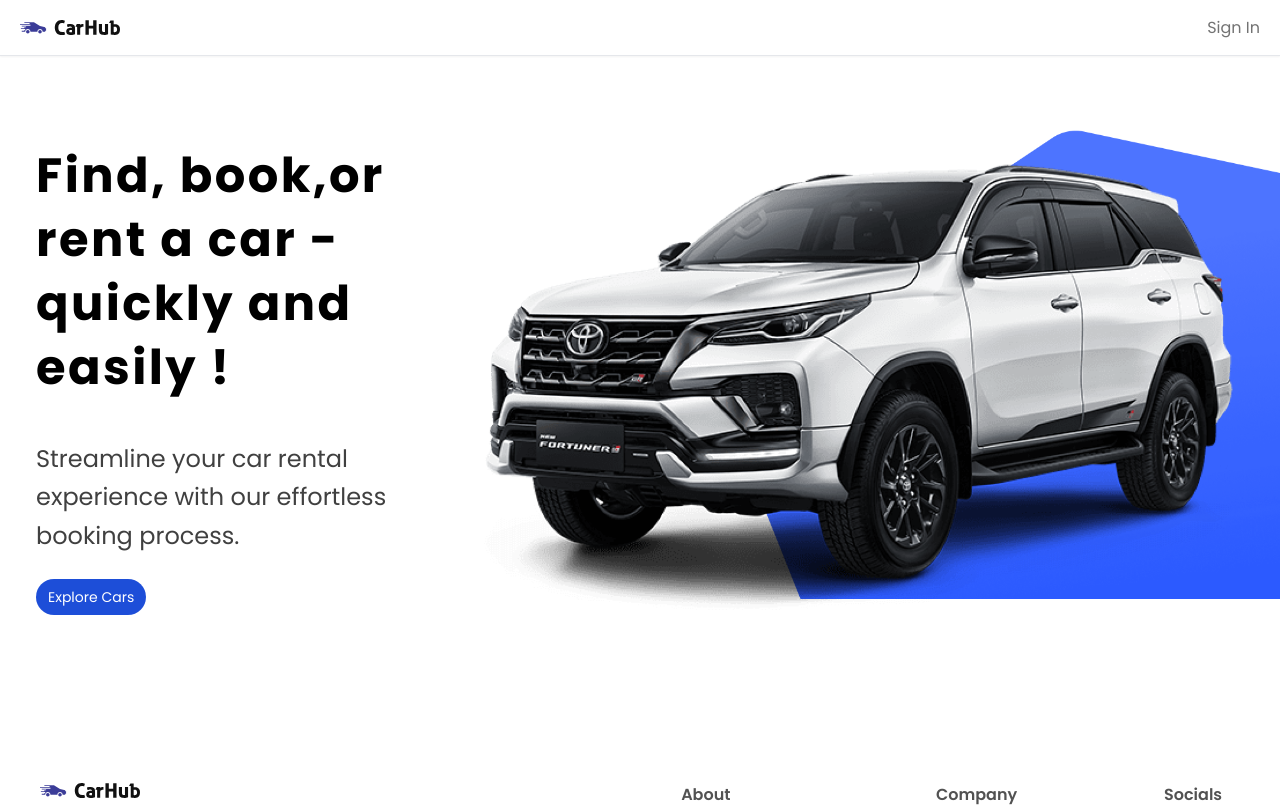
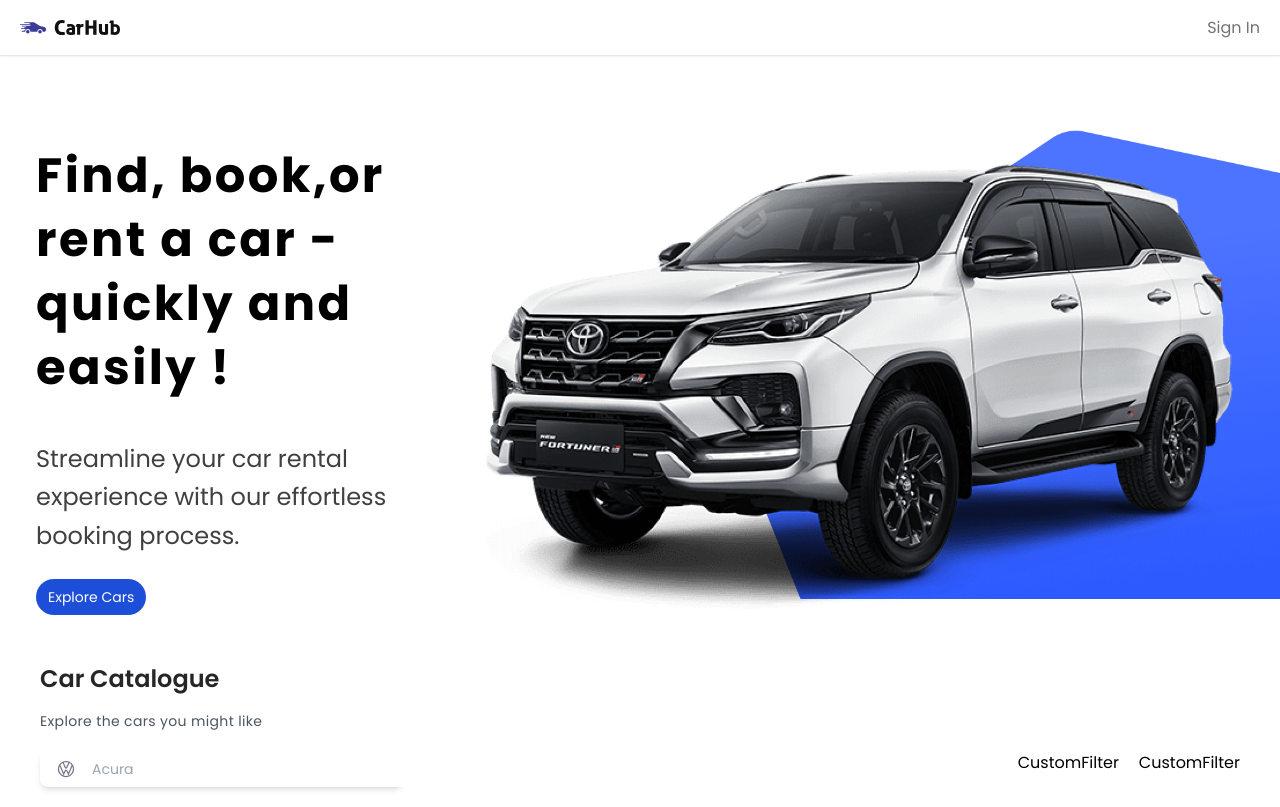
Before and after one commit to HtetWaiYan7191/nextjs-car-rental, a Next.js app: page / in a window 1280 px wide. Shown: the top 807 px of the page. Built offline with nearby package versions, Linux system fonts and the light colour scheme.

Commit message:
Implement manufacturers array

```diff
--- a/app/page.tsx
+++ b/app/page.tsx
@@ -1,10 +1,12 @@
 import Image from 'next/image'
 import { Hero } from '@/components'
+import CarCatalogue from '@/components/CarCatalogue'
 
 export default function Home() {
   return (
     <main className="oveflow-hidden">
       <Hero/>
+      <CarCatalogue/>
     </main>
   )
 }
--- a/constants/index.ts
+++ b/constants/index.ts
@@ -28,4 +28,48 @@
             {title: "Facebook", url: "/"}
         ],
     },
-]
+];
+
+export const manufacturers = [
+    "Acura",
+  "Alfa Romeo",
+  "Aston Martin",
+  "Audi",
+  "Bentley",
+  "BMW",
+  "Buick",
+  "Cadillac",
+  "Chevrolet",
+  "Chrysler",
+  "Citroen",
+  "Dodge",
+  "Ferrari",
+  "Fiat",
+  "Ford",
+  "GMC",
+  "Honda",
+  "Hyundai",
+  "Infiniti",
+  "Jaguar",
+  "Jeep",
+  "Kia",
+  "Lamborghini",
+  "Land Rover",
+  "Lexus",
+  "Lincoln",
+  "Maserati",
+  "Mazda",
+  "McLaren",
+  "Mercedes-Benz",
+  "MINI",
+  "Mitsubishi",
+  "Nissan",
+  "Porsche",
+  "Ram",
+  "Rolls-Royce",
+  "Subaru",
+  "Tesla",
+  "Toyota",
+  "Volkswagen",
+  "Volvo",
+];
--- a/package.json
+++ b/package.json
@@ -9,6 +9,7 @@
     "lint": "next lint"
   },
   "dependencies": {
+    "@headlessui/react": "^1.7.17",
     "next": "14.0.4",
     "react": "^18",
     "react-dom": "^18",
```
Also changed, not shown: 1 other file (tests, documents, lock files or other folders).
